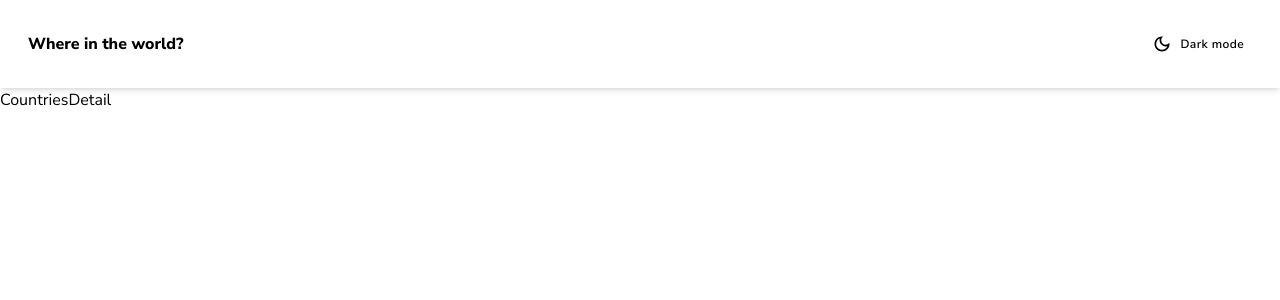
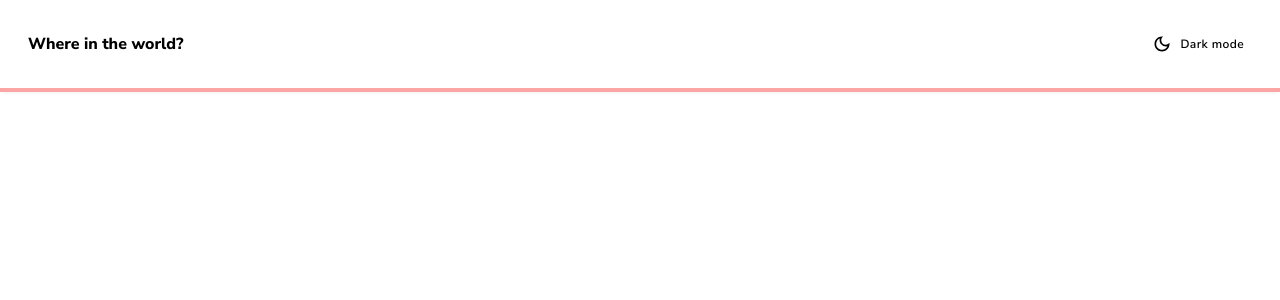
Before and after one commit to rineliniguezsosa/appcountries, a React (Vite) app: page /countries/detail/1 in a window 1280 px wide. Shown: the top 300 px of the page. Built offline with nearby package versions, Linux system fonts and the light colour scheme.

Commit message:
[FEAT] Cambios en el page CountriesDetail
- Importando el componente MuiButton
- importando el icono WestIcon
- cambios en el html, establecemos la prop className para el css y establecemos un w-full, tamaño y color de bode

```diff
--- a/src/pages/CountriesDetail.tsx
+++ b/src/pages/CountriesDetail.tsx
@@ -1,7 +1,11 @@
+import { MuiButton } from "../components/MuiButton"
+import WestIcon from '@mui/icons-material/West';
 
 
 export const CountriesDetail = () => {
   return (
-    <div>CountriesDetail</div>
+    <div className="w-full border-2 border-red-300">
+
+    </div>
   )
 }
```
